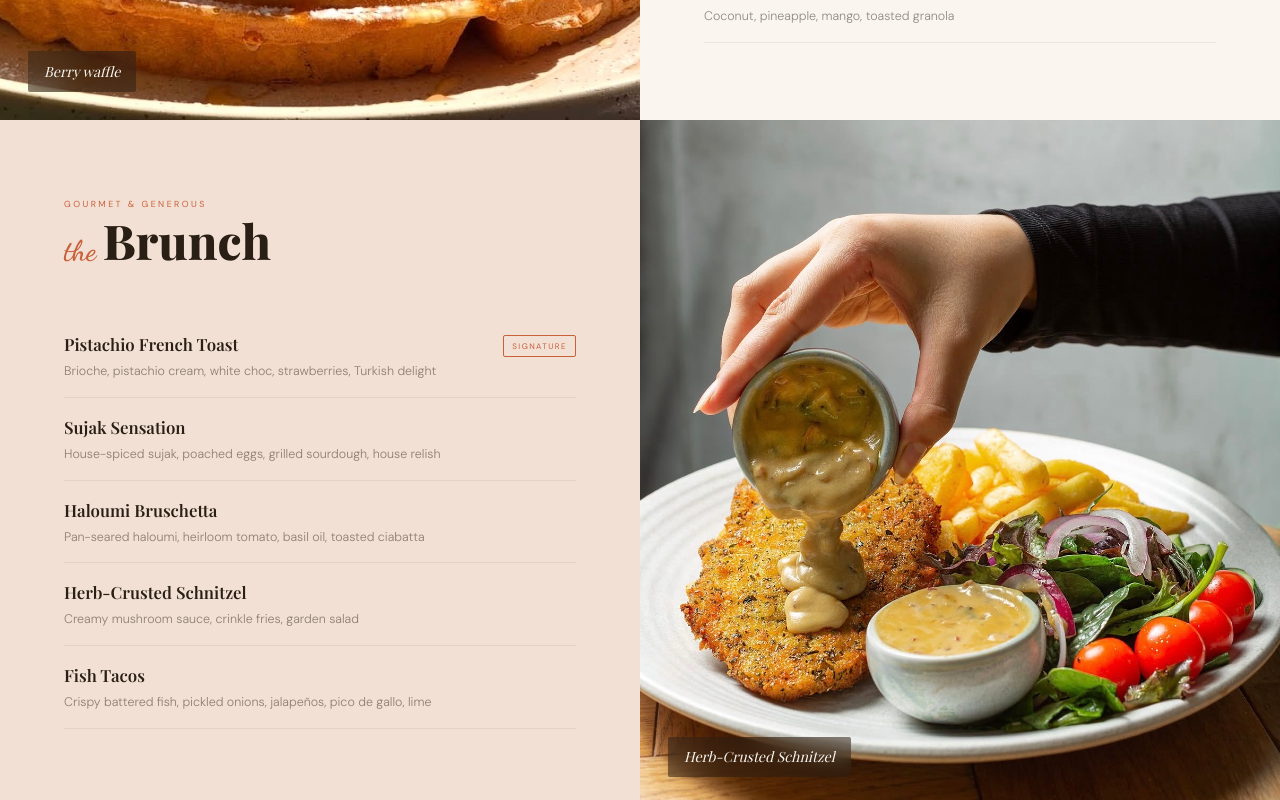
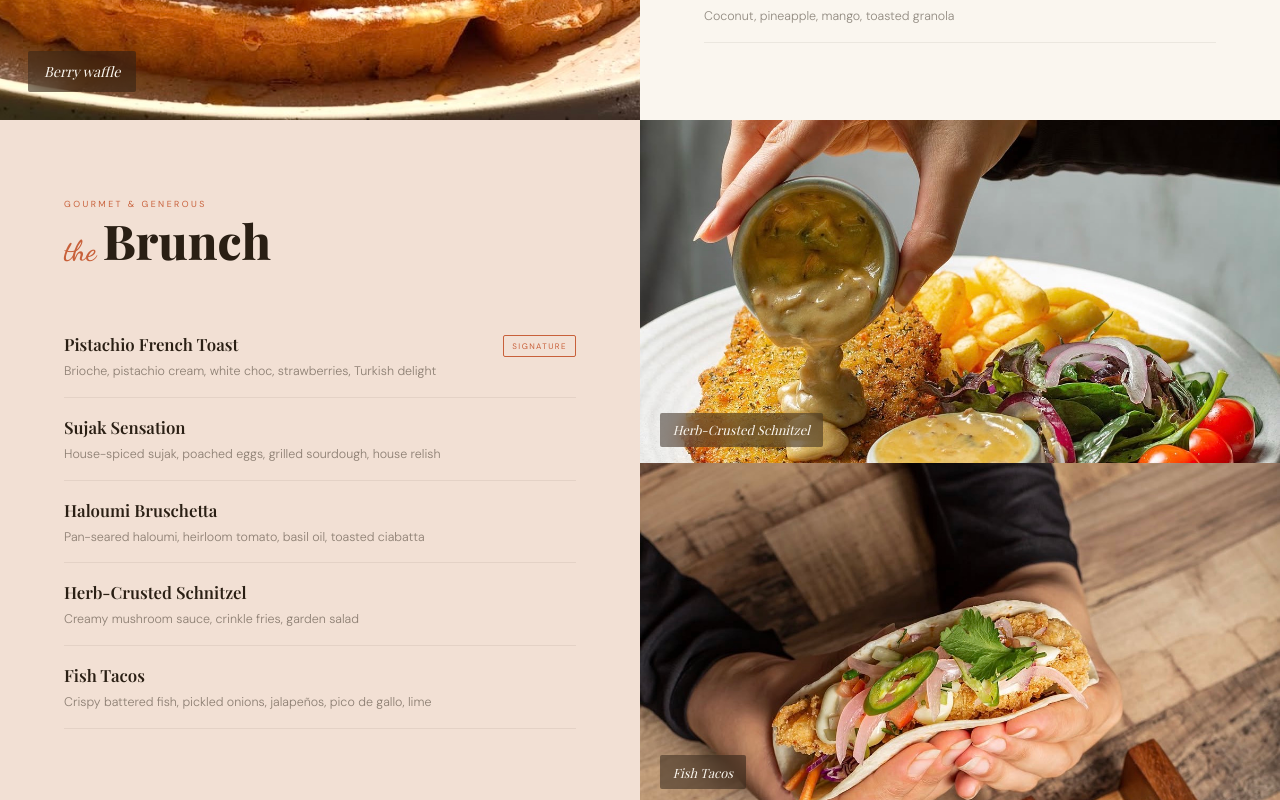
Before and after one commit to Wissko/micasa-cafe, a Next.js app: page /menu in a window 1280 px wide. Shown: the part 1440-2240 px from the top of the page. Built offline with nearby package versions, Linux system fonts and the light colour scheme; a web font is replaced by a local one.

Commit message:
feat(menu): add fish tacos photo alongside schnitzel in brunch section

```diff
--- a/app/menu/page.tsx
+++ b/app/menu/page.tsx
@@ -272,8 +272,9 @@ export default function MenuPage() {
           ))}
         </motion.div>
 
-        {/* Photo */}
-        <div style={{ position: 'relative', minHeight: 'clamp(300px, 44vw, 580px)', overflow: 'hidden', order: 1 }}>
+        {/* Photos — stacked schnitzel + fish tacos */}
+        <div style={{ display: 'grid', gridTemplateRows: '1fr 1fr', order: 1, minHeight: 'clamp(300px, 44vw, 580px)' }}>
+          <div style={{ position: 'relative', overflow: 'hidden' }}>
             <Image
               src="/images/IMG_5796.jpeg"
               alt="Herb-crusted schnitzel with sauce being poured"
@@ -281,14 +282,27 @@ export default function MenuPage() {
               style={{ objectFit: 'cover', objectPosition: 'center' }}
             />
             <div style={{
-            position: 'absolute', bottom: '1.75rem', left: '1.75rem',
+              position: 'absolute', bottom: '1rem', left: '1.25rem',
               background: 'rgba(42,31,20,0.5)', backdropFilter: 'blur(10px)',
-            padding: '0.55rem 1rem', borderRadius: '2px',
+              padding: '0.4rem 0.8rem', borderRadius: '2px',
             }}>
-            <p style={{
-              fontFamily: 'var(--font-playfair)', fontStyle: 'italic', fontWeight: 400,
-              fontSize: '0.88rem', color: '#FAF6EF',
-            }}>Herb-Crusted Schnitzel</p>
+              <p style={{ fontFamily: 'var(--font-playfair)', fontStyle: 'italic', fontWeight: 400, fontSize: '0.8rem', color: '#FAF6EF' }}>Herb-Crusted Schnitzel</p>
+            </div>
+          </div>
+          <div style={{ position: 'relative', overflow: 'hidden' }}>
+            <Image
+              src="/images/IMG_5797.jpeg"
+              alt="Fish tacos with pico de gallo, pickled onions and jalapeños"
+              fill unoptimized
+              style={{ objectFit: 'cover', objectPosition: 'center top' }}
+            />
+            <div style={{
+              position: 'absolute', bottom: '1rem', left: '1.25rem',
+              background: 'rgba(42,31,20,0.5)', backdropFilter: 'blur(10px)',
+              padding: '0.4rem 0.8rem', borderRadius: '2px',
+            }}>
+              <p style={{ fontFamily: 'var(--font-playfair)', fontStyle: 'italic', fontWeight: 400, fontSize: '0.8rem', color: '#FAF6EF' }}>Fish Tacos</p>
+            </div>
           </div>
         </div>
       </section>
```
Lines whose indentation alone changed are shown as unchanged.
